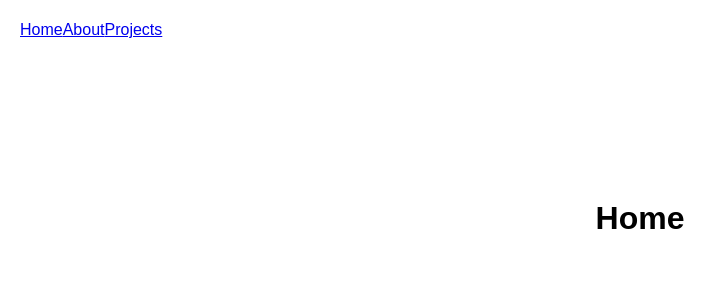
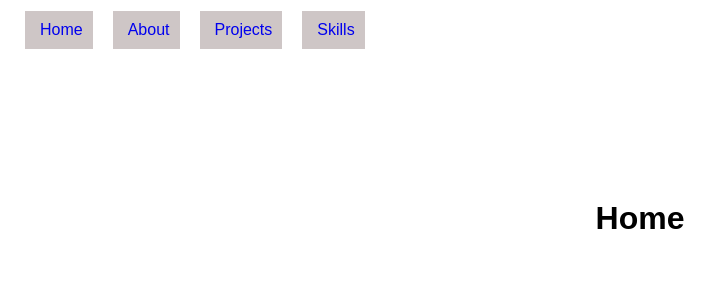
Before and after one commit to jacksonsouzasantos/portifolio, a React (Vite) app: page / in a window 1280 px wide. Shown: the top 300 px of the page, without its empty margins (0-727 px from the left). Built offline with nearby package versions, Linux system fonts and the light colour scheme.

Commit message:
feat: refatorando navBar, e adicionando @mediascreem.

```diff
--- a/src/App.css
+++ b/src/App.css
@@ -19,6 +19,7 @@
   .hamburger-menu {
     display: block;
   }
+
   .nav-list {
     position: absolute;
     top: 60px;
@@ -32,6 +33,7 @@
     align-items: center;
     transition: all 0.3s ease-in-out;
   }
+
   .nav-list.show-menu {
     left: 0;
   }
--- a/src/App.jsx
+++ b/src/App.jsx
@@ -1,10 +1,11 @@
 import React from 'react';
-import { BrowserRouter as Router, Routes, Route} from 'react-router-dom';
+import { BrowserRouter as Router, Routes, Route } from 'react-router-dom';
 import './App.css';
 import Home from './pages/Home';
 import About from './pages/About';
 import Projects from './pages/Projects';
 import NotFound from './pages/NotFound';
+import Skills from './pages/Skills';
 
 
 function App() {
@@ -15,6 +16,7 @@ function App() {
           <Route path="/" element={<Home />}></Route>
           <Route path="/about" element={<About />}></Route>
           <Route path="/projects" element={<Projects />}></Route>
+          <Route path="/skills" element={<Skills />}></Route>
           <Route path="*" element={<NotFound />}></Route>
         </Routes>
       </Router>
--- a/src/componentes/NavBar.jsx
+++ b/src/componentes/NavBar.jsx
@@ -39,6 +39,11 @@ const NavBar = () => {
             Projects
           </Link>
         </li>
+        <li className="nav-item">
+          <Link to="/skills" onClick={hideMenu}>
+            Skills
+          </Link>
+        </li>
       </ul>
     </nav>
   );
--- /dev/null
+++ b/src/pages/Skills.jsx
@@ -0,0 +1,11 @@
+import React from 'react';
+import NavBar from '../componentes/NavBar';
+
+export default function Skills() {
+  return (
+    <>
+      <h1>Skills</h1>
+      <NavBar />
+    </>
+  )
+}
--- a/src/style/NavBar.css
+++ b/src/style/NavBar.css
@@ -1,5 +1,9 @@
 .nav-menu.show {
   left: 0;
+}
+
+a {
+  text-decoration: none !important;
 }
 
 .nav-list {
@@ -15,11 +19,57 @@
 .nav-link {
   display: block;
   color: #fff;
-  text-decoration: none;
   padding: 10px;
   transition: all 0.3s ease-in-out;
 }
 
+
+.nav-link,
+ul,
+li {
+  display: block;
+  color: #333;
+  padding: 10px;
+  border-left: 5px solid transparent;
+  transition: all 0.4s ease-in-out;
+}
+
+
 .nav-link:hover {
   background-color: #555;
 }
+
+@media screen and (min-width: 772px) {
+  .nav-list li {
+    display: inline-block;
+    margin-right: 20px;
+  }
+}
+
+@media (min-width: 772px) {
+  .nav-list li {
+    background-color: #cec6c6;
+    transition: background-color 0.3s ease-in-out;
+  }
+
+  .nav-list li:hover {
+    background-color: #e0b4b4;
+  }
+}
+
+.nav-item {
+  opacity: 0;
+  animation: fadeIn 0.3s ease forwards;
+}
+
+@keyframes fadeIn {
+  from {
+    opacity: 0;
+    transform: translateY(10px);
+  }
+
+  to {
+    opacity: 1;
+    transform: translateY(0);
+  }
+}
--- /dev/null
+++ b/src/style/Skills.css
@@ -0,0 +1,4 @@
+h1{
+    text-align: center;
+    margin-top: 200px;
+}
```
Lines whose indentation alone changed are shown as unchanged.
